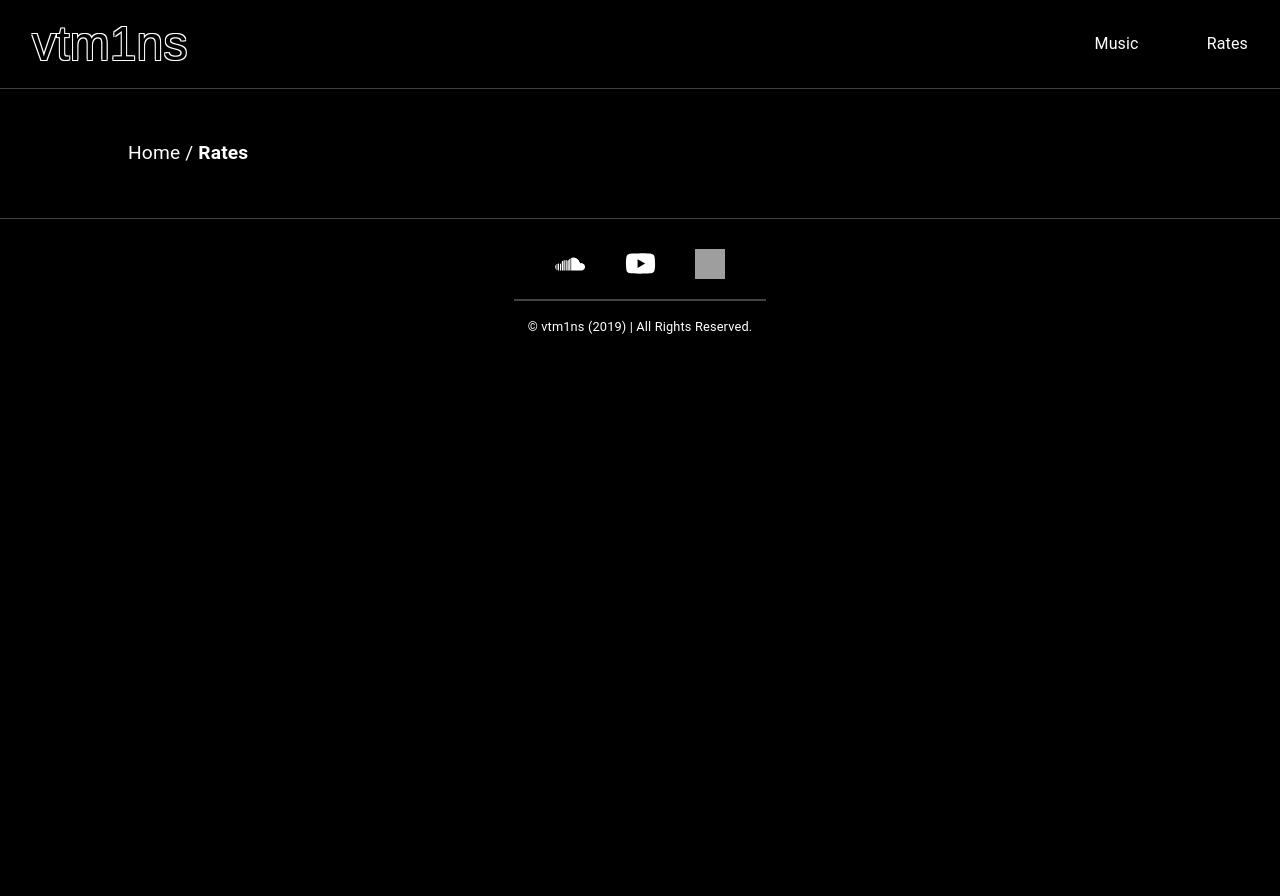
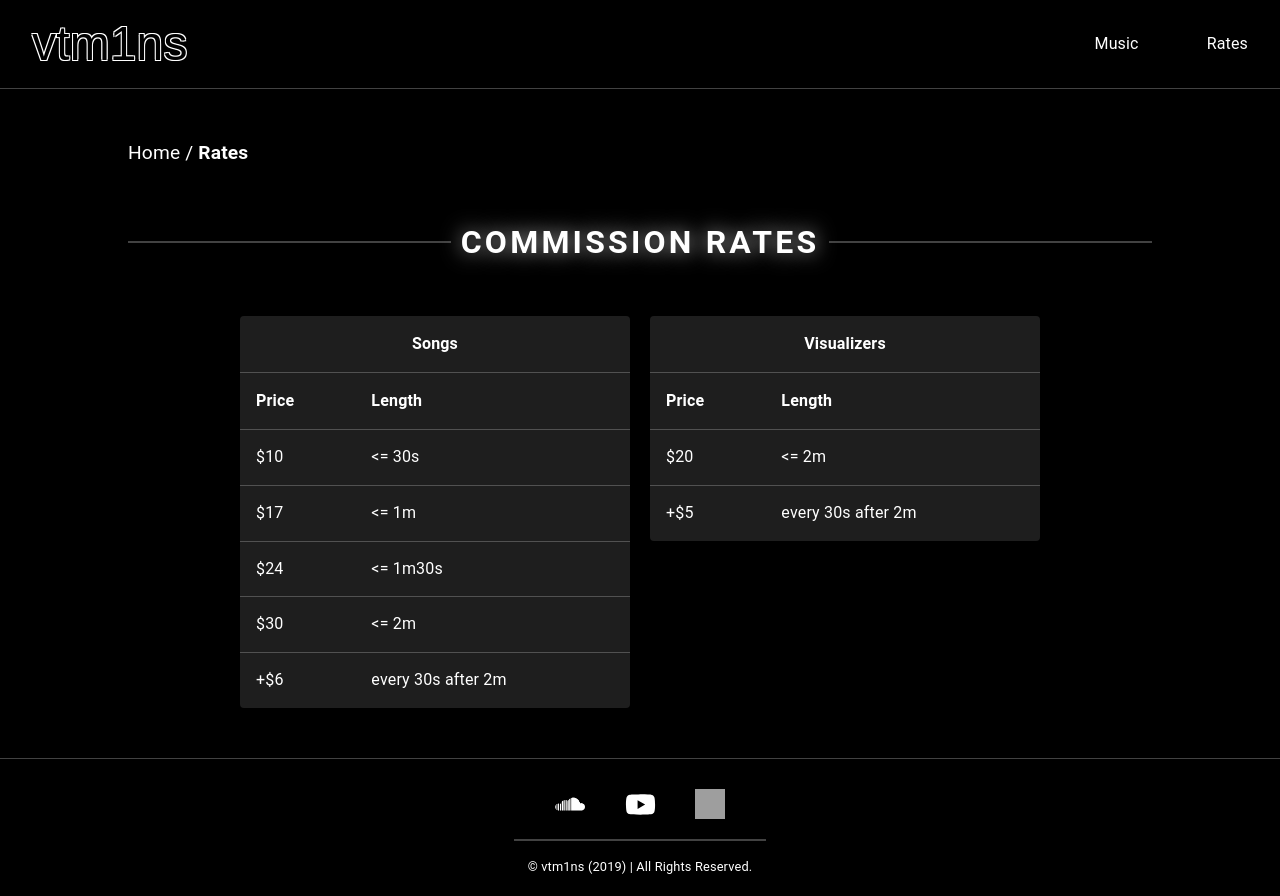
Before and after one commit to Lettush/vtm1ns-music-vault, a React (Create React App) app: page /rates in a window 1280 px wide. Before the commit the page ends 800 px from the top, so only its background shows below. Built offline with nearby package versions, Linux system fonts and the light colour scheme; grey boxes are pictures that could not be loaded; a web font is replaced by a local one.

Commit message:
added rates and bio links

```diff
--- a/src/App.css
+++ b/src/App.css
@@ -126,6 +126,14 @@ header .bio {
   width: 35%;
 }
 
+header .bio p {
+  margin-bottom: 20px;
+}
+
+header .bio div {
+  display: flex;
+}
+
 @media screen and (max-width: 992px) {
   header {
     flex-direction: column;
@@ -143,6 +151,10 @@ header .bio {
   header .bio {
     font-size: 1rem;
     width: 70%;
+  }
+
+  header .bio div {
+    justify-content: center;
   }
 }
 
@@ -506,6 +518,36 @@ input[type="range"]:focus::-webkit-slider-runnable-track {
   }
 }
 
+/* Rates */
+.comm-tables {
+  display: flex;
+  justify-content: center;
+  align-items: start;
+  gap: 20px;
+  margin: auto;
+  width: 80%;
+  max-width: 800px;
+}
+
+.MuiTableCell-sizeMedium {
+  font-size: 1rem !important;
+}
+
+.MuiTableCell-head {
+  font-weight: bold !important;
+}
+
+@media screen and (max-width: 768px) {
+  .comm-tables {
+    flex-direction: column;
+  }
+
+  .comm-tables div {
+    width: 100%;
+    margin: auto;
+  }
+}
+
 /* Footer Styling */
 footer {
   margin-top: 50px;
--- a/src/components/pages/Home.js
+++ b/src/components/pages/Home.js
@@ -1,9 +1,13 @@
 import Default from "../../assets/images/default.jpg";
 import SeeMore from "../../assets/images/placeholder.png";
+import Discord from "../../assets/images/discord.webp";
 import { Link } from "react-router-dom";
 import Carousel from "react-material-ui-carousel";
 import Item from "../sections/Item";
 import MediaCard from "../sections/MediaCard";
+import { Button } from "@mui/material";
+import { YouTube, Twitter } from "@mui/icons-material";
+import Tooltip from "@mui/material/Tooltip";
 
 const Home = () => {
   const items = [
@@ -41,10 +45,37 @@ const Home = () => {
           Music Vault
         </h1>
         <div className="bio">
-          vtm1ns is a burgeoning music producer hailing from the bedroom studio
-          scene. Despite limited mainstream success thus far, vtm1ns has been
-          honing his craft for over 5 years, experimenting with EDM, Trap, Hip
-          Hop, and Experimental sounds.
+          <p>
+            vtm1ns is a burgeoning music producer hailing from the bedroom
+            studio scene. Despite limited mainstream success thus far, vtm1ns
+            has been honing his craft for over 5 years, experimenting with EDM,
+            Trap, Hip Hop, and Experimental sounds.
+          </p>
+          <div>
+            <a
+              href="https://youtube.com/c/vtm1ns"
+              target="_blank"
+              rel="noreferrer"
+            >
+              <Button size="large" color="white">
+                <YouTube fontSize="large" />
+              </Button>
+            </a>
+            <a
+              href="https://twitter.com/vtm1ns"
+              target="_blank"
+              rel="noreferrer"
+            >
+              <Button size="large" color="white">
+                <Twitter fontSize="large" />
+              </Button>
+            </a>
+            <Tooltip title="Discord: lettush">
+              <Button size="large" color="white">
+                <img src={Discord} alt="Discord" width="35px" />
+              </Button>
+            </Tooltip>
+          </div>
         </div>
       </header>
       <h1 className="section-heading">
--- a/src/components/pages/Music.js
+++ b/src/components/pages/Music.js
@@ -17,6 +17,7 @@ const Music = () => {
       <div className="spotify column-layout">
         <div>
           <h1>Spotify</h1>
+          <p>5,000+ Monthly Listeners</p>
         </div>
         <iframe
           title="spotify-frame"
@@ -36,6 +37,7 @@ const Music = () => {
         />
         <div className="text">
           <h1>YouTube</h1>
+          <p>2,000+ Subscribers</p>
         </div>
       </div>
     </>
--- a/src/components/pages/Rates.js
+++ b/src/components/pages/Rates.js
@@ -1,5 +1,89 @@
+import Table from "@mui/material/Table";
+import TableBody from "@mui/material/TableBody";
+import TableCell from "@mui/material/TableCell";
+import TableContainer from "@mui/material/TableContainer";
+import TableHead from "@mui/material/TableHead";
+import TableRow from "@mui/material/TableRow";
+import Paper from "@mui/material/Paper";
+
 const Rates = () => {
-
-}
+  const createRows = (rate, time) => {
+    return { rate, time };
+  };
+  const musicRows = [
+    createRows("$10", "<= 30s"),
+    createRows("$17", "<= 1m"),
+    createRows("$24", "<= 1m30s"),
+    createRows("$30", "<= 2m"),
+    createRows("+$6", "every 30s after 2m"),
+  ];
+  const visualizerRows = [
+    createRows("$20", "<= 2m"),
+    createRows("+$5", "every 30s after 2m"),
+  ];
+  return (
+    <>
+      <div className="music-rates">
+        <h1 className="section-heading">
+          <span>Commission Rates</span>
+        </h1>
+        <div className="comm-tables">
+          <TableContainer component={Paper}>
+            <Table aria-label="rates table">
+              <TableHead>
+                <TableRow>
+                  <TableCell colSpan={2} align="center">Songs</TableCell>
+                </TableRow>
+                <TableRow>
+                  <TableCell>Price</TableCell>
+                  <TableCell>Length</TableCell>
+                </TableRow>
+              </TableHead>
+              <TableBody>
+                {musicRows.map((row) => (
+                  <TableRow
+                    key={row.rate}
+                    sx={{ "&:last-child td, &:last-child th": { border: 0 } }}
+                  >
+                    <TableCell component="th" scope="rate">
+                      {row.rate}
+                    </TableCell>
+                    <TableCell>{row.time}</TableCell>
+                  </TableRow>
+                ))}
+              </TableBody>
+            </Table>
+          </TableContainer>
+          <TableContainer component={Paper}>
+            <Table aria-label="rates table">
+              <TableHead>
+                <TableRow>
+                  <TableCell colSpan={2} align="center">Visualizers</TableCell>
+                </TableRow>
+                <TableRow>
+                  <TableCell>Price</TableCell>
+                  <TableCell>Length</TableCell>
+                </TableRow>
+              </TableHead>
+              <TableBody>
+                {visualizerRows.map((row) => (
+                  <TableRow
+                    key={row.rate}
+                    sx={{ "&:last-child td, &:last-child th": { border: 0 } }}
+                  >
+                    <TableCell component="th" scope="rate">
+                      {row.rate}
+                    </TableCell>
+                    <TableCell>{row.time}</TableCell>
+                  </TableRow>
+                ))}
+              </TableBody>
+            </Table>
+          </TableContainer>
+        </div>
+      </div>
+    </>
+  );
+};
 
 export default Rates;
--- a/src/index.js
+++ b/src/index.js
@@ -5,12 +5,16 @@ import { BrowserRouter } from "react-router-dom";
 import { ThemeProvider, createTheme } from "@mui/material/styles";
 import CssBaseline from "@mui/material/CssBaseline";
 
+const { palette } = createTheme();
+const { augmentColor } = palette;
+const createColor = (mainColor) => augmentColor({ color: { main: mainColor } });
 const darkTheme = createTheme({
   palette: {
     mode: "dark",
     background: {
-      default: "black"
-    }
+      default: "black",
+    },
+    white: createColor("#FFFFFF"),
   },
 });
 
```
Also changed, not shown: src/assets/images/discord.webp (added).
